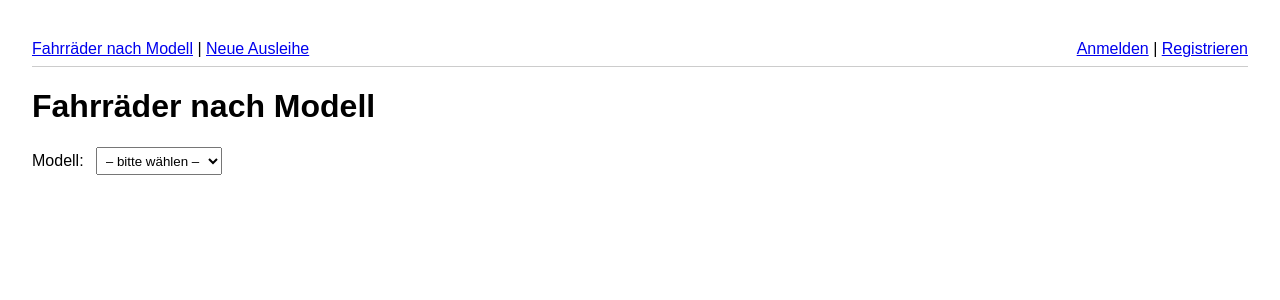
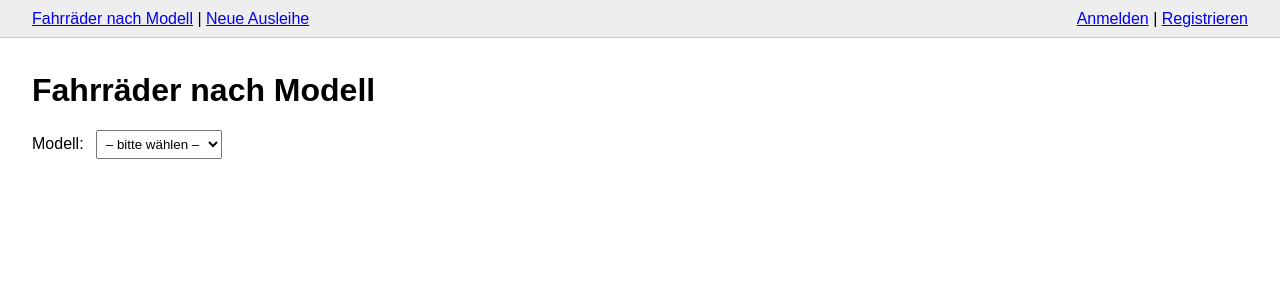
Before and after one commit to ihsanaliakbar/Fahrradiso_phpProject, a PHP site: page / in a window 1280 px wide. Shown: the top 300 px of the page. Run offline with PHP 8.4, Linux system fonts and the light colour scheme; data that the repository does not hold is empty.

Commit message:
Navigation ueber die volle Bildschirmbreite

```diff
--- a/auth.php
+++ b/auth.php
@@ -55,7 +55,9 @@ function navigation(?array $kunde): string
     } else {
         $rechts = '<a href="login.php">Anmelden</a> | <a href="registrieren.php">Registrieren</a>';
     }
-    return '<nav style="display:flex;justify-content:space-between;align-items:center;'
-         . 'padding:.5rem 0;border-bottom:1px solid #ccc;margin-bottom:1rem">'
+    // Leiste über die volle Bildschirmbreite am oberen Rand; die Seiten lassen oben Platz (body margin-top)
+    return '<nav style="position:absolute;top:0;left:0;right:0;display:flex;justify-content:space-between;'
+         . 'align-items:center;padding:.6rem 2rem;background:#eee;border-bottom:1px solid #ccc;'
+         . 'font-family:Arial,sans-serif;box-sizing:border-box">'
          . '<span>' . $links . '</span><span>' . $rechts . '</span></nav>';
 }
--- a/index.php
+++ b/index.php
@@ -45,7 +45,7 @@ $mysqli->close();
     <meta charset="UTF-8">
     <title>Fahrradverleih – Fahrräder nach Modell</title>
     <style>
-        body { font-family: Arial, sans-serif; margin: 2rem; }
+        body { font-family: Arial, sans-serif; margin: 4.5rem 2rem 2rem; }
         label { margin-right: .5rem; }
         select { padding: .3rem; }
         table { border-collapse: collapse; margin-top: 1.5rem; }
--- a/login.php
+++ b/login.php
@@ -45,7 +45,7 @@ $mysqli->close();
     <meta charset="UTF-8">
     <title>Fahrradverleih – Anmelden</title>
     <style>
-        body { font-family: Arial, sans-serif; margin: 2rem; max-width: 30rem; }
+        body { font-family: Arial, sans-serif; margin: 4.5rem 2rem 2rem; max-width: 30rem; }
         nav a { margin: 0 .3rem; }
         label { display: block; margin-top: .8rem; }
         input { width: 100%; padding: .4rem; box-sizing: border-box; }
--- a/registrieren.php
+++ b/registrieren.php
@@ -78,7 +78,7 @@ $mysqli->close();
     <meta charset="UTF-8">
     <title>Fahrradverleih – Registrieren</title>
     <style>
-        body { font-family: Arial, sans-serif; margin: 2rem; max-width: 30rem; }
+        body { font-family: Arial, sans-serif; margin: 4.5rem 2rem 2rem; max-width: 30rem; }
         nav a { margin: 0 .3rem; }
         label { display: block; margin-top: .8rem; }
         input, select { width: 100%; padding: .4rem; box-sizing: border-box; }
--- a/verleih.php
+++ b/verleih.php
@@ -200,7 +200,7 @@ $mysqli->close();
     <meta charset="UTF-8">
     <title>Fahrradverleih – Neue Ausleihe</title>
     <style>
-        body { font-family: Arial, sans-serif; margin: 2rem; max-width: 60rem; }
+        body { font-family: Arial, sans-serif; margin: 4.5rem 2rem 2rem; max-width: 60rem; }
         nav a { margin-right: 1rem; }
         fieldset { margin-bottom: 1.5rem; }
         legend { font-weight: bold; }
```
